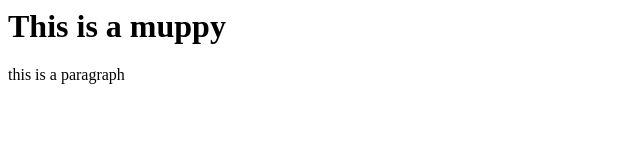
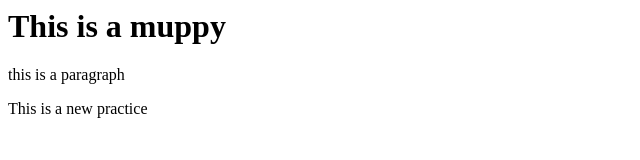
Before and after one commit to HanxiangLiuJack/git-test, a website: page index.html in a window 1280 px wide. Shown: the whole page, without its empty margins (0-640 px from the left). Drawn offline with Linux system fonts and the light colour scheme.

Commit message:
gitignore file

```diff
--- a/index.html
+++ b/index.html
@@ -4,6 +4,7 @@
     <body>
         <h1>This is a muppy</h1>
         <p> this is a paragraph</p>
+        <p> This is a new practice</p>
     </body>
 
     </html>
--- a/package.json
+++ b/package.json
@@ -4,7 +4,9 @@
   "description": "This is a test",
   "main": "index.html",
   "scripts": {
-    "test": "echo \"Error: no test specified\" && exit 1"
+    "start": "npm run lite",
+    "test": "echo \"Error: no test specified\" && exit 1",
+    "lite":"lite-server"
   },
   "repository": {
     "type": "git",
```
Also changed, not shown: 1 other file.
